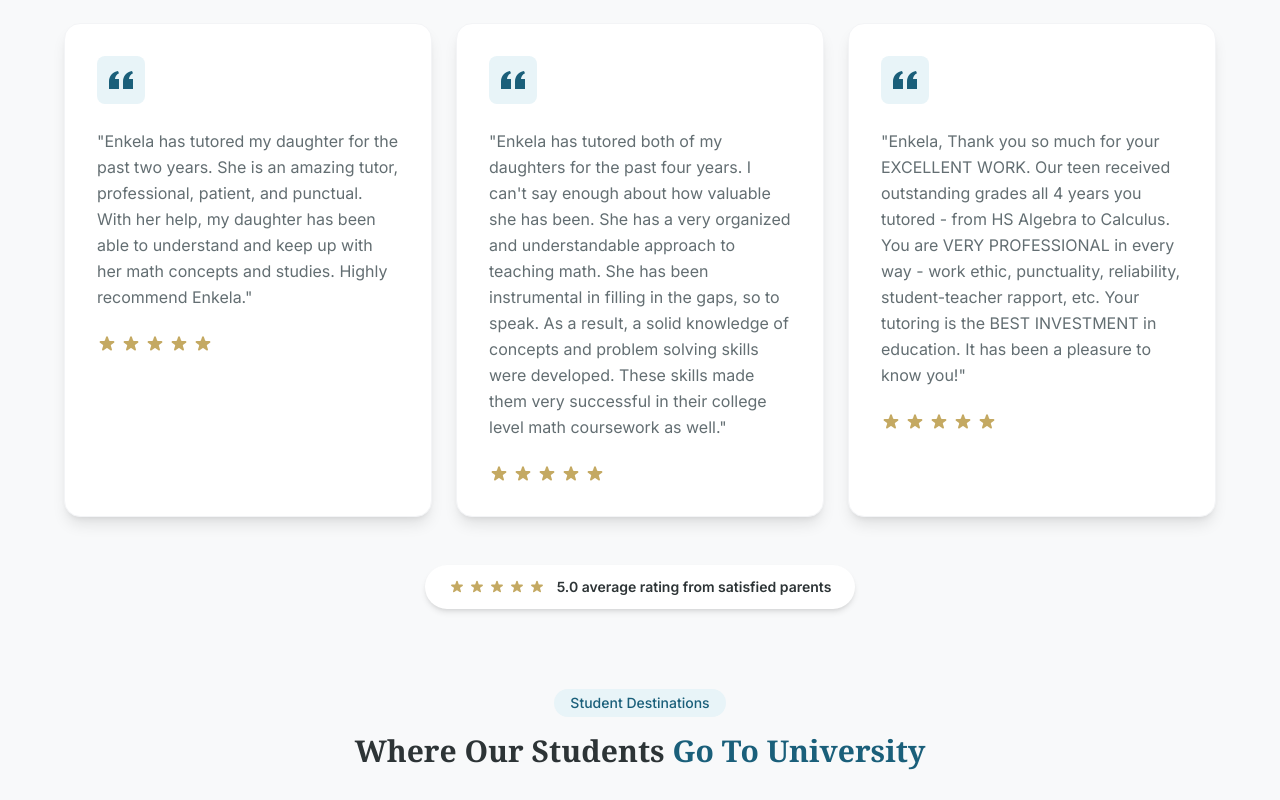
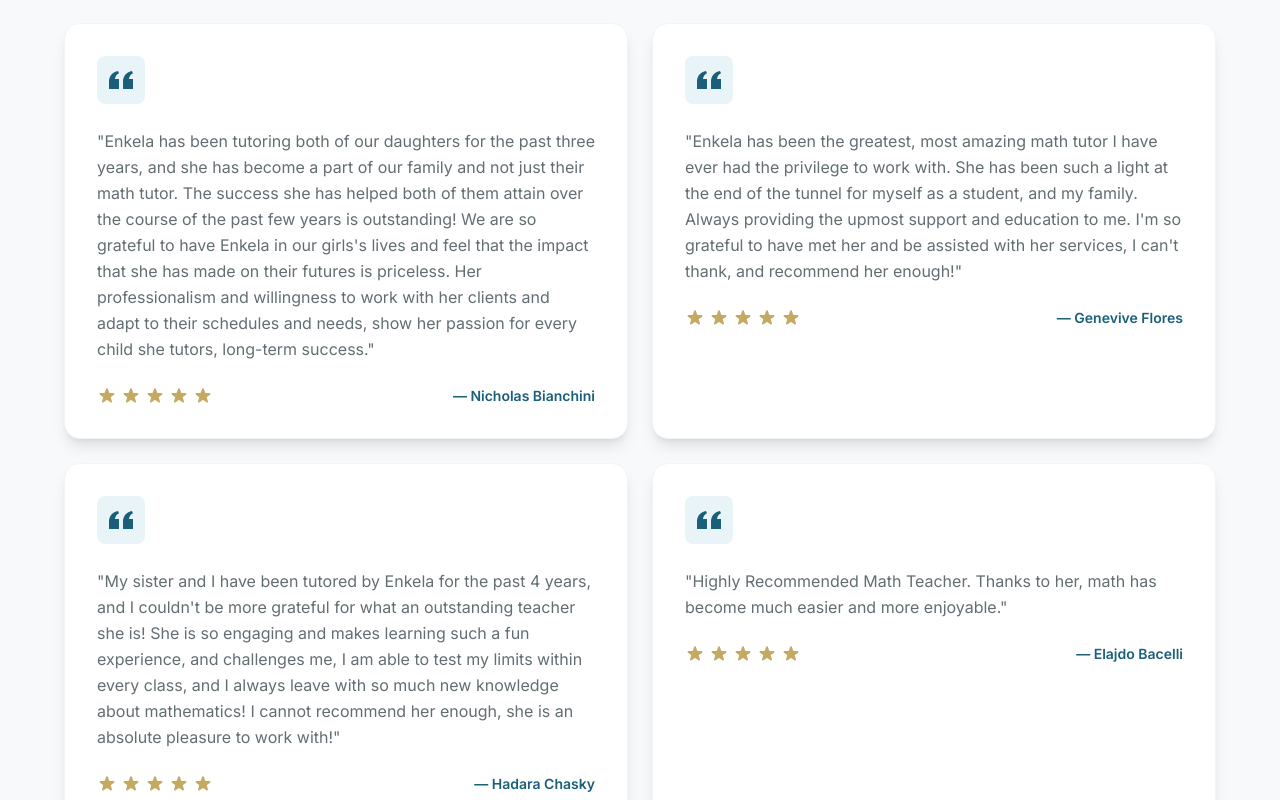
Before and after one commit to MarinDushku/MGA, a React (Vite) app: page / in a window 1280 px wide. Shown: the part 3500-4300 px from the top of the page. Built offline with nearby package versions, Linux system fonts and the light colour scheme.

Commit message:
Add real client reviews with names and ratings

```diff
--- a/src/components/Testimonials.jsx
+++ b/src/components/Testimonials.jsx
@@ -5,17 +5,26 @@ import { useRef } from 'react'
 const testimonials = [
   {
     id: 1,
-    quote: 'Enkela has tutored my daughter for the past two years. She is an amazing tutor, professional, patient, and punctual. With her help, my daughter has been able to understand and keep up with her math concepts and studies. Highly recommend Enkela.',
+    name: 'Nicholas Bianchini',
+    quote: 'Enkela has been tutoring both of our daughters for the past three years, and she has become a part of our family and not just their math tutor. The success she has helped both of them attain over the course of the past few years is outstanding! We are so grateful to have Enkela in our girls\'s lives and feel that the impact that she has made on their futures is priceless. Her professionalism and willingness to work with her clients and adapt to their schedules and needs, show her passion for every child she tutors, long-term success.',
     rating: 5,
   },
   {
     id: 2,
-    quote: 'Enkela has tutored both of my daughters for the past four years. I can\'t say enough about how valuable she has been. She has a very organized and understandable approach to teaching math. She has been instrumental in filling in the gaps, so to speak. As a result, a solid knowledge of concepts and problem solving skills were developed. These skills made them very successful in their college level math coursework as well.',
+    name: 'Genevive Flores',
+    quote: 'Enkela has been the greatest, most amazing math tutor I have ever had the privilege to work with. She has been such a light at the end of the tunnel for myself as a student, and my family. Always providing the upmost support and education to me. I\'m so grateful to have met her and be assisted with her services, I can\'t thank, and recommend her enough!',
     rating: 5,
   },
   {
     id: 3,
-    quote: 'Enkela, Thank you so much for your EXCELLENT WORK. Our teen received outstanding grades all 4 years you tutored - from HS Algebra to Calculus. You are VERY PROFESSIONAL in every way - work ethic, punctuality, reliability, student-teacher rapport, etc. Your tutoring is the BEST INVESTMENT in education. It has been a pleasure to know you!',
+    name: 'Hadara Chasky',
+    quote: 'My sister and I have been tutored by Enkela for the past 4 years, and I couldn\'t be more grateful for what an outstanding teacher she is! She is so engaging and makes learning such a fun experience, and challenges me, I am able to test my limits within every class, and I always leave with so much new knowledge about mathematics! I cannot recommend her enough, she is an absolute pleasure to work with!',
+    rating: 5,
+  },
+  {
+    id: 4,
+    name: 'Elajdo Bacelli',
+    quote: 'Highly Recommended Math Teacher. Thanks to her, math has become much easier and more enjoyable.',
     rating: 5,
   },
 ]
@@ -55,7 +64,8 @@ function TestimonialCard({ testimonial, index }) {
         "{testimonial.quote}"
       </p>
 
-      {/* Rating */}
+      {/* Rating + Name */}
+      <div className="flex items-center justify-between mt-auto">
         <div className="flex items-center gap-1">
           {[...Array(5)].map((_, i) => (
             <svg
@@ -67,6 +77,10 @@ function TestimonialCard({ testimonial, index }) {
               <path d="M9.049 2.927c.3-.921 1.603-.921 1.902 0l1.07 3.292a1 1 0 00.95.69h3.462c.969 0 1.371 1.24.588 1.81l-2.8 2.034a1 1 0 00-.364 1.118l1.07 3.292c.3.921-.755 1.688-1.54 1.118l-2.8-2.034a1 1 0 00-1.175 0l-2.8 2.034c-.784.57-1.838-.197-1.539-1.118l1.07-3.292a1 1 0 00-.364-1.118L2.98 8.72c-.783-.57-.38-1.81.588-1.81h3.461a1 1 0 00.951-.69l1.07-3.292z" />
             </svg>
           ))}
+        </div>
+        {testimonial.name && (
+          <p className="text-sm font-semibold text-[#1a5f7a]">— {testimonial.name}</p>
+        )}
       </div>
     </motion.div>
   )
@@ -99,7 +113,7 @@ function Testimonials() {
         </motion.div>
 
         {/* Testimonials grid */}
-        <div className="grid md:grid-cols-3 gap-6 max-w-6xl mx-auto">
+        <div className="grid md:grid-cols-2 gap-6 max-w-6xl mx-auto">
           {testimonials.map((testimonial, index) => (
             <TestimonialCard key={testimonial.id} testimonial={testimonial} index={index} />
           ))}
```
Lines whose indentation alone changed are shown as unchanged.
